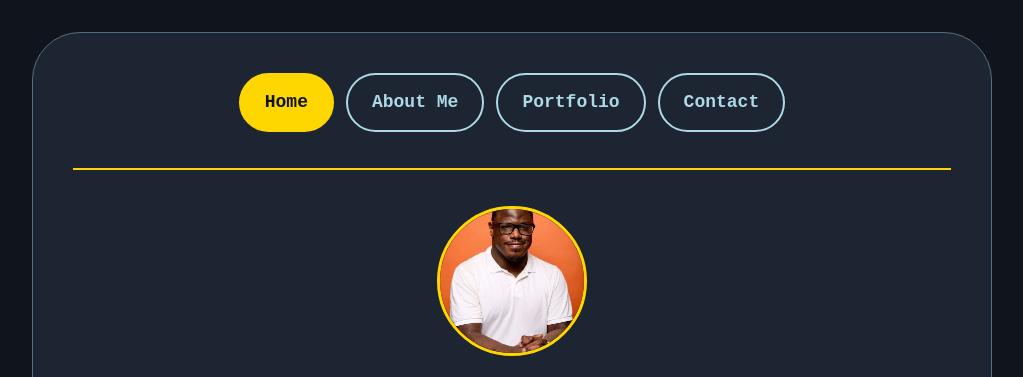
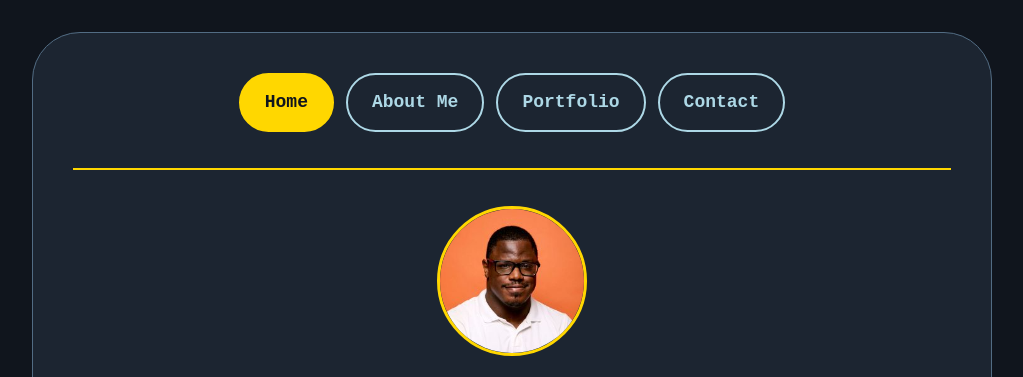
Before and after one commit to BBrumsey/portfolio-website, a plain HTML site: page index.html in a window 1280 px wide. Shown: the top 377 px of the page, without its empty margins (128-1151 px from the left). Drawn offline with Linux system fonts and the light colour scheme.

Commit message:
Update
Fixed the image

```diff
--- a/index.html
+++ b/index.html
@@ -19,7 +19,7 @@
         </nav>
 
         <header>
-            <img class="profile-photo" src="images/byronjonesheadshot2.JPG" alt="Portrait of Byron Jones">
+            <img class="profile-photo" src="images/byronjonesheadshot.png" alt="Portrait of Byron Jones">
             <h1>Byron Jones</h1>
             <p class="role">Game Designer &amp; Developer</p>
         </header>
```
Also changed, not shown: images/byronjonesheadshot.png (added).
